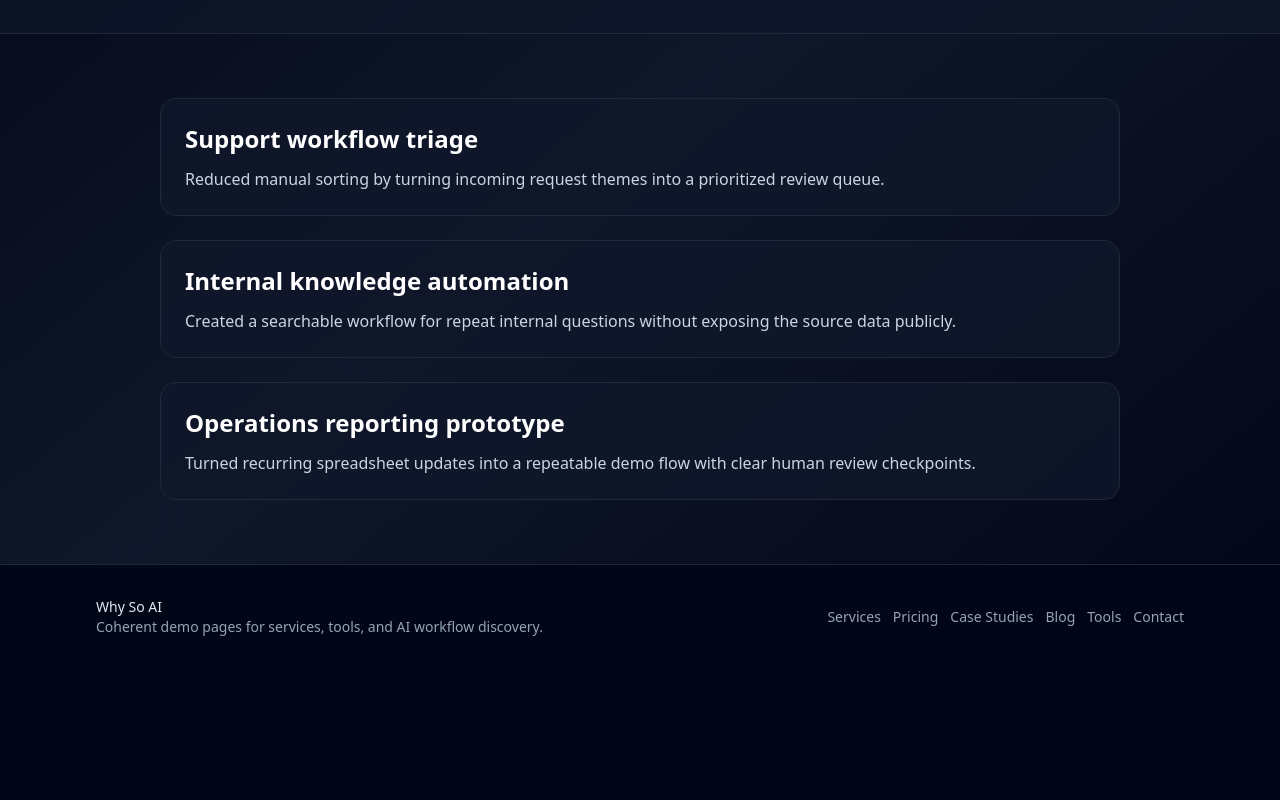
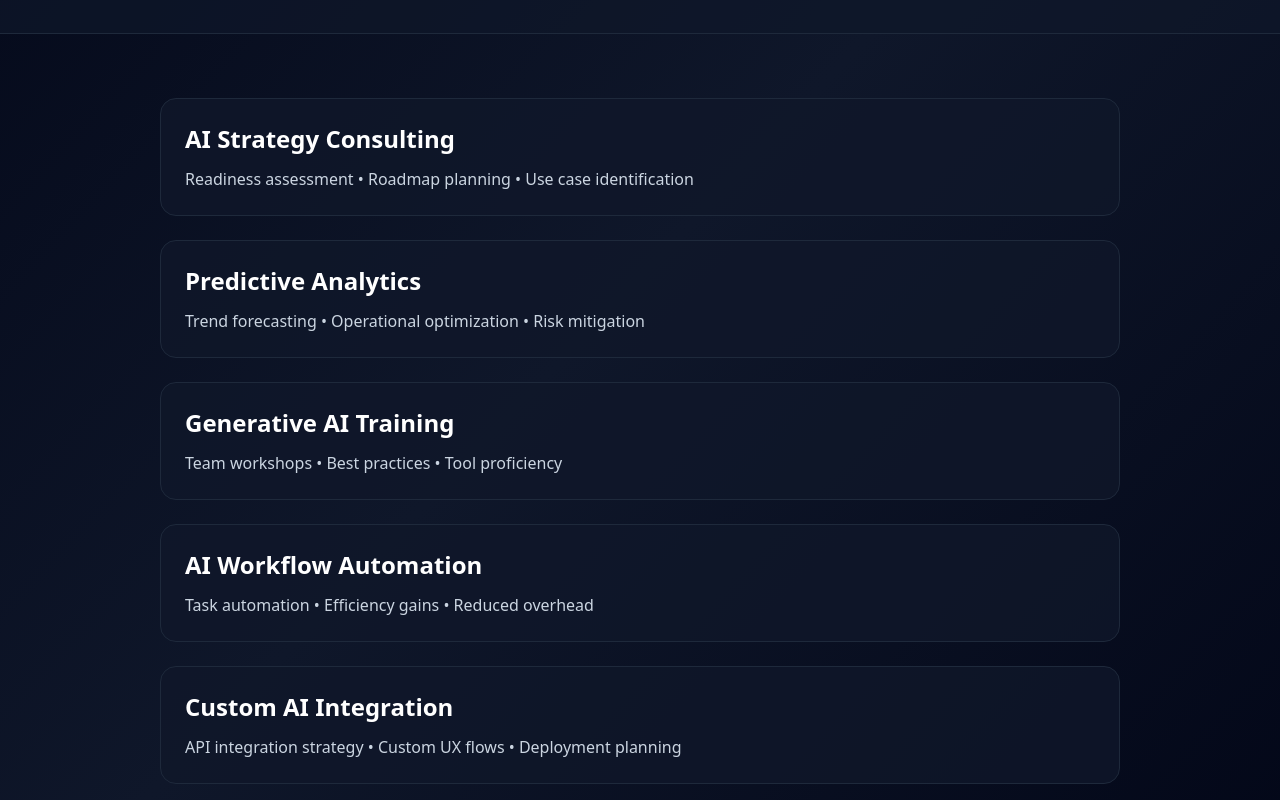
Before and after one commit to why-so-ai-llc/why-so-ai-platform, a Next.js app: page /case-studies in a window 1280 px wide. Shown: the part 400-1200 px from the top of the page. Before the commit the page ends 1069 px from the top, so only its background shows below. Built offline with nearby package versions, Linux system fonts and the light colour scheme.

Commit message:
Update case studies from service metadata
Co-authored-by: why-so-ai-llc <329772057+why-so-ai-llc@users.noreply.github.com>

```diff
--- a/app/case-studies/page.tsx
+++ b/app/case-studies/page.tsx
@@ -1,19 +1,11 @@
 import { PageHero } from '@/components/page-hero';
+import { services } from '@/lib/site';
 
-const caseStudies = [
-  {
-    title: 'Support workflow triage',
-    outcome: 'Reduced manual sorting by turning incoming request themes into a prioritized review queue.',
-  },
-  {
-    title: 'Internal knowledge automation',
-    outcome: 'Created a searchable workflow for repeat internal questions without exposing the source data publicly.',
-  },
-  {
-    title: 'Operations reporting prototype',
-    outcome: 'Turned recurring spreadsheet updates into a repeatable demo flow with clear human review checkpoints.',
-  },
-];
+const caseStudies = services.map((service) => ({
+  slug: service.slug,
+  title: service.name,
+  outcome: service.outcomes.join(' • '),
+}));
 
 export default function CaseStudiesPage() {
   return (
@@ -25,7 +17,7 @@ export default function CaseStudiesPage() {
       />
       <div className="mx-auto grid max-w-5xl gap-6 px-4 py-16 sm:px-6 lg:px-8">
         {caseStudies.map((study) => (
-          <article key={study.title} className="rounded-2xl border border-slate-800 bg-slate-900/80 p-6">
+          <article key={study.slug} className="rounded-2xl border border-slate-800 bg-slate-900/80 p-6">
             <h2 className="text-2xl font-semibold text-white">{study.title}</h2>
             <p className="mt-3 text-slate-300">{study.outcome}</p>
           </article>
```
